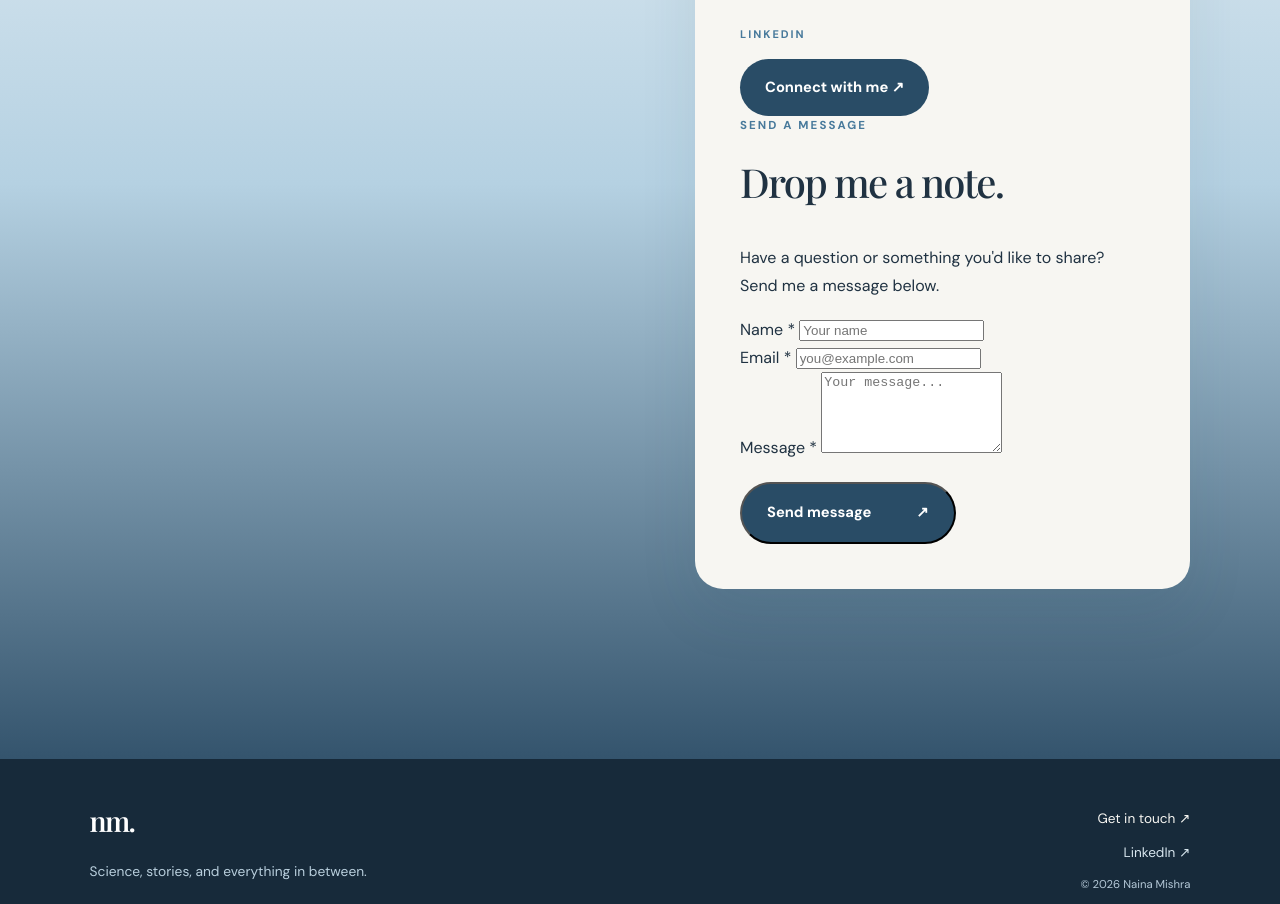
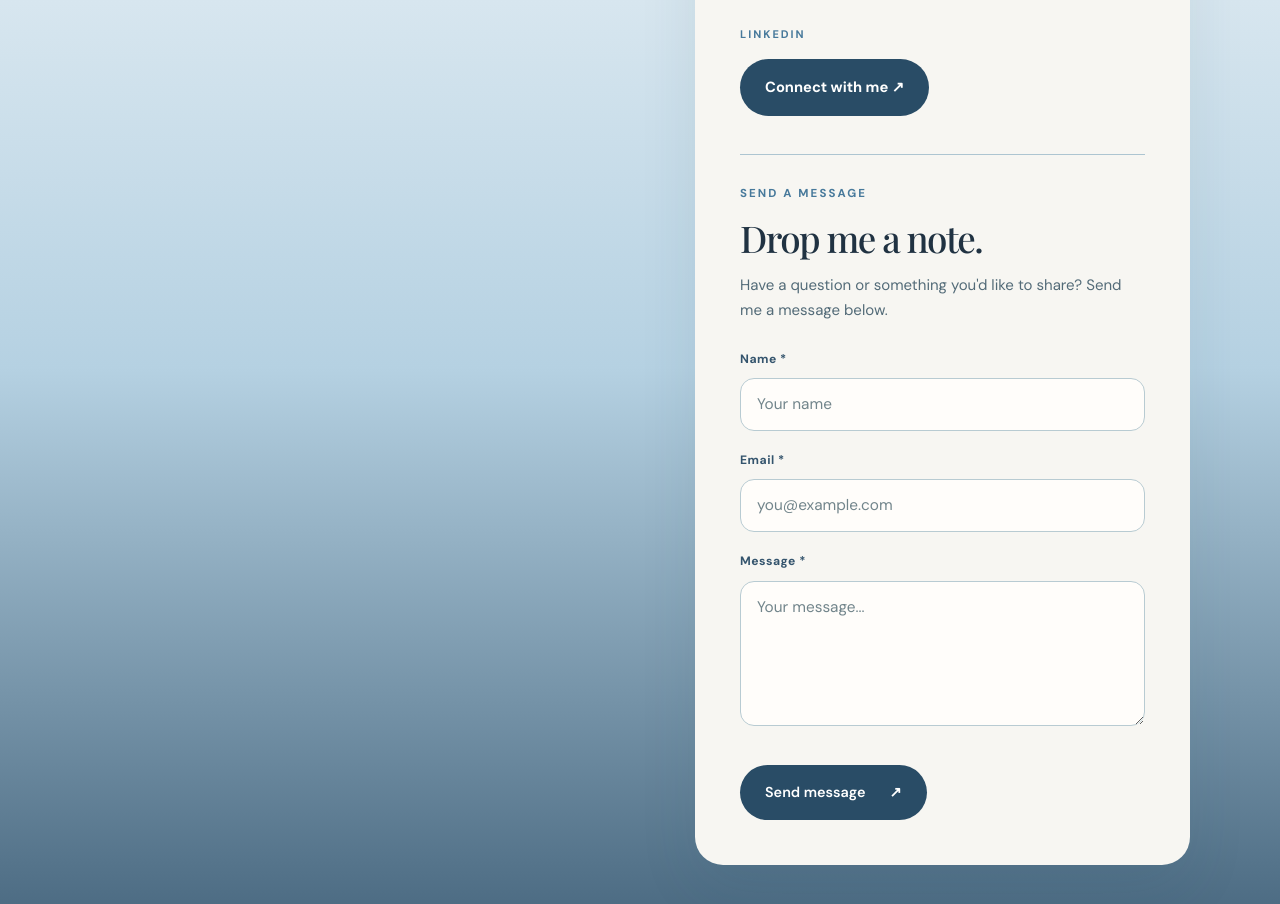
Before and after one commit to nainamishra/naina-portfolio, a plain HTML site: page contact.html in a window 1280 px wide. Shown: the part 1079-1983 px from the top of the page. Drawn offline with nearby package versions, Linux system fonts and the light colour scheme; a web font is replaced by a local one.

Commit message:
Update style.css

```diff
--- a/assets/css/style.css
+++ b/assets/css/style.css
@@ -229,3 +229,20 @@ button.story-graphic-preview:hover{transform:translateY(-4px);box-shadow:0 18px
 .page-story .postcard-item figcaption{justify-content:center;text-align:center;font-size:.74rem;white-space:nowrap}
 .page-story .postcard-save-links{display:flex;align-items:center;justify-content:center;gap:16px;flex-wrap:wrap;padding-top:19px;color:#70635a;font-size:.82rem}
 .page-story .postcard-save-links a{color:#39645b;font-weight:700;text-decoration:underline;text-underline-offset:4px}
+
+/* contact form */
+.page-contact .contact-form-section{margin-top:38px;padding-top:29px;border-top:1px solid #adc5d1}
+.page-contact .contact-form-section .eyebrow{margin:0 0 12px}
+.page-contact .contact-form-section h3{font-size:clamp(1.8rem,3vw,2.3rem);line-height:1.2;margin:0 0 12px}
+.page-contact .contact-form-section>p:not(.eyebrow){font-size:.94rem;line-height:1.7;color:#536b78;margin:0 0 25px}
+.page-contact .portfolio-contact-form{display:grid;gap:19px}
+.page-contact .contact-form-field{display:flex;flex-direction:column;gap:8px;min-width:0}
+.page-contact .contact-form-field label{font-size:.76rem;font-weight:700;letter-spacing:.04em;color:#34546d}
+.page-contact .contact-form-field input,.page-contact .contact-form-field textarea{display:block;width:100%;min-width:0;box-sizing:border-box;border:1px solid #b8cbd2;border-radius:14px;padding:14px 16px;background:#fffdfa;color:#172a3a;font:inherit;font-size:.96rem;line-height:1.5;transition:border-color .2s ease,box-shadow .2s ease}
+.page-contact .contact-form-field textarea{resize:vertical;min-height:130px}
+.page-contact .contact-form-field input::placeholder,.page-contact .contact-form-field textarea::placeholder{color:#72858b;opacity:1}
+.page-contact .contact-form-field input:focus-visible,.page-contact .contact-form-field textarea:focus-visible{outline:2px solid #537e91;outline-offset:2px;border-color:#537e91;box-shadow:0 0 0 4px #537e9117}
+.page-contact .contact-form-submit{justify-self:start;cursor:pointer;border:0;background:#294c66;color:#fff;display:inline-flex;align-items:center;gap:24px;border-radius:999px;padding:15px 25px;font:inherit;font-size:.9rem;font-weight:600;transition:transform .2s ease,background .2s ease}
+.page-contact .contact-form-submit:hover{background:#1a3d55;transform:translateY(-2px)}
+.page-contact .contact-form-submit:focus-visible{outline:2px solid #537e91;outline-offset:3px}
+@media(prefers-reduced-motion:reduce){.page-contact .contact-form-submit,.page-contact .contact-form-field input,.page-contact .contact-form-field textarea{transition:none}}
```
